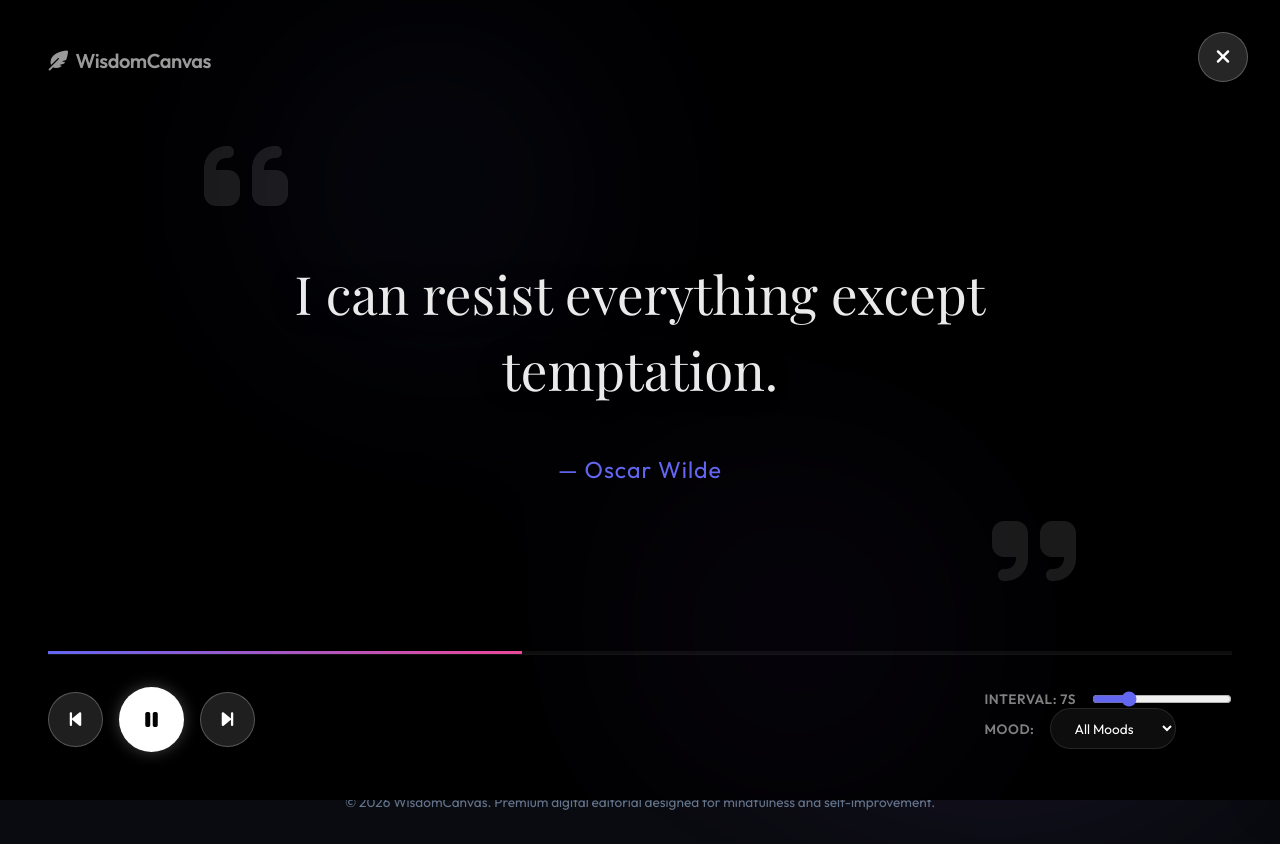
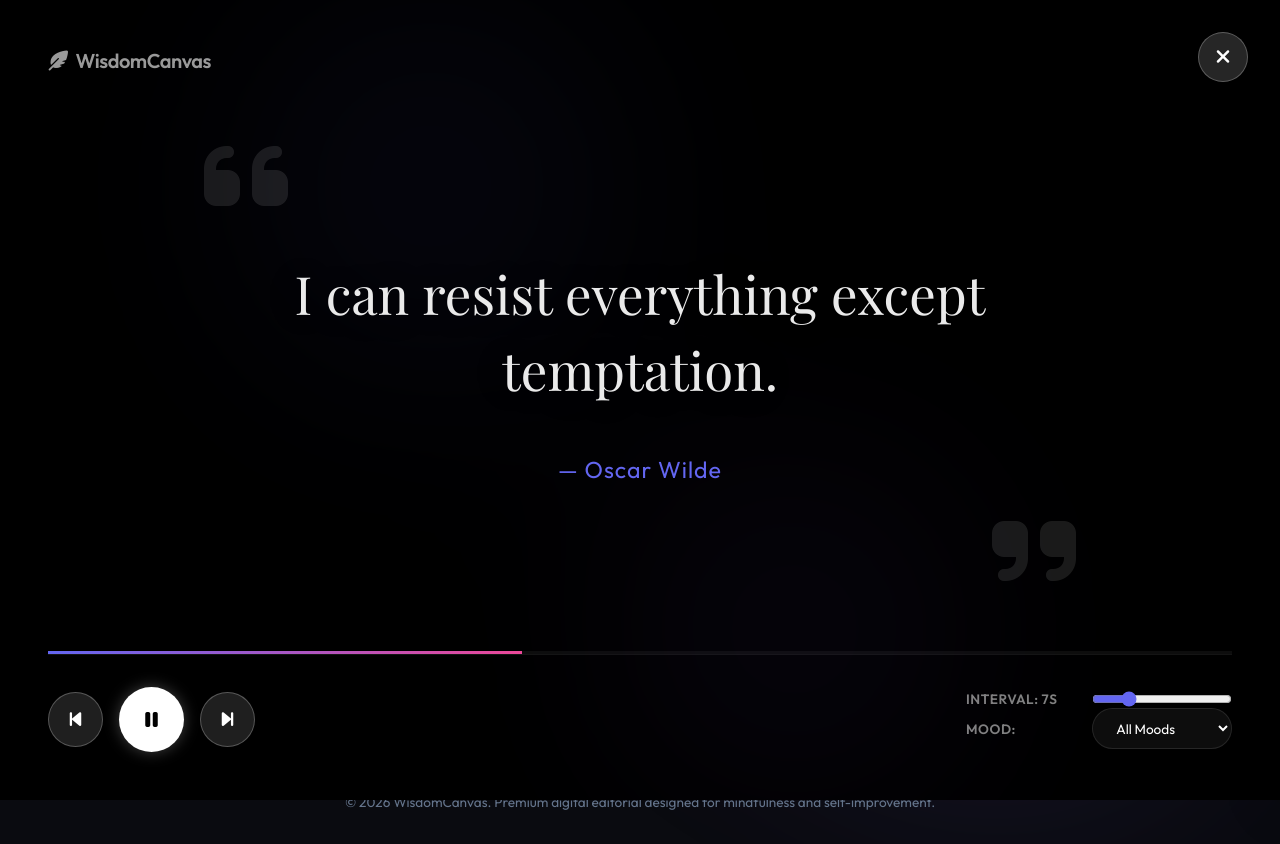
Before and after one commit to jasnoorsinghbadwal/Wisdom-Canvas, a plain HTML site: page index.html in a window 1280 px wide. Both pictures are taken after a click on the button 1113 px from the left and 54 px from the top of the page. Drawn offline with nearby package versions, Linux system fonts and the light colour scheme; a web font is replaced by a local one.

Commit message:
Fix settings layout alignment

```diff
--- a/style.css
+++ b/style.css
@@ -1424,6 +1424,8 @@ body.light-theme .toolbar-btn:hover {
   text-transform: uppercase;
   letter-spacing: 0.5px;
   font-weight: 600;
+  width: 110px;
+  text-align: left;
 }
 
 #ss-interval-slider {
@@ -1441,7 +1443,7 @@ body.light-theme .toolbar-btn:hover {
   font-size: 0.85rem;
   outline: none;
   cursor: pointer;
-  max-width: 150px;
+  width: 140px;
   text-overflow: ellipsis;
   overflow: hidden;
   white-space: nowrap;
```
